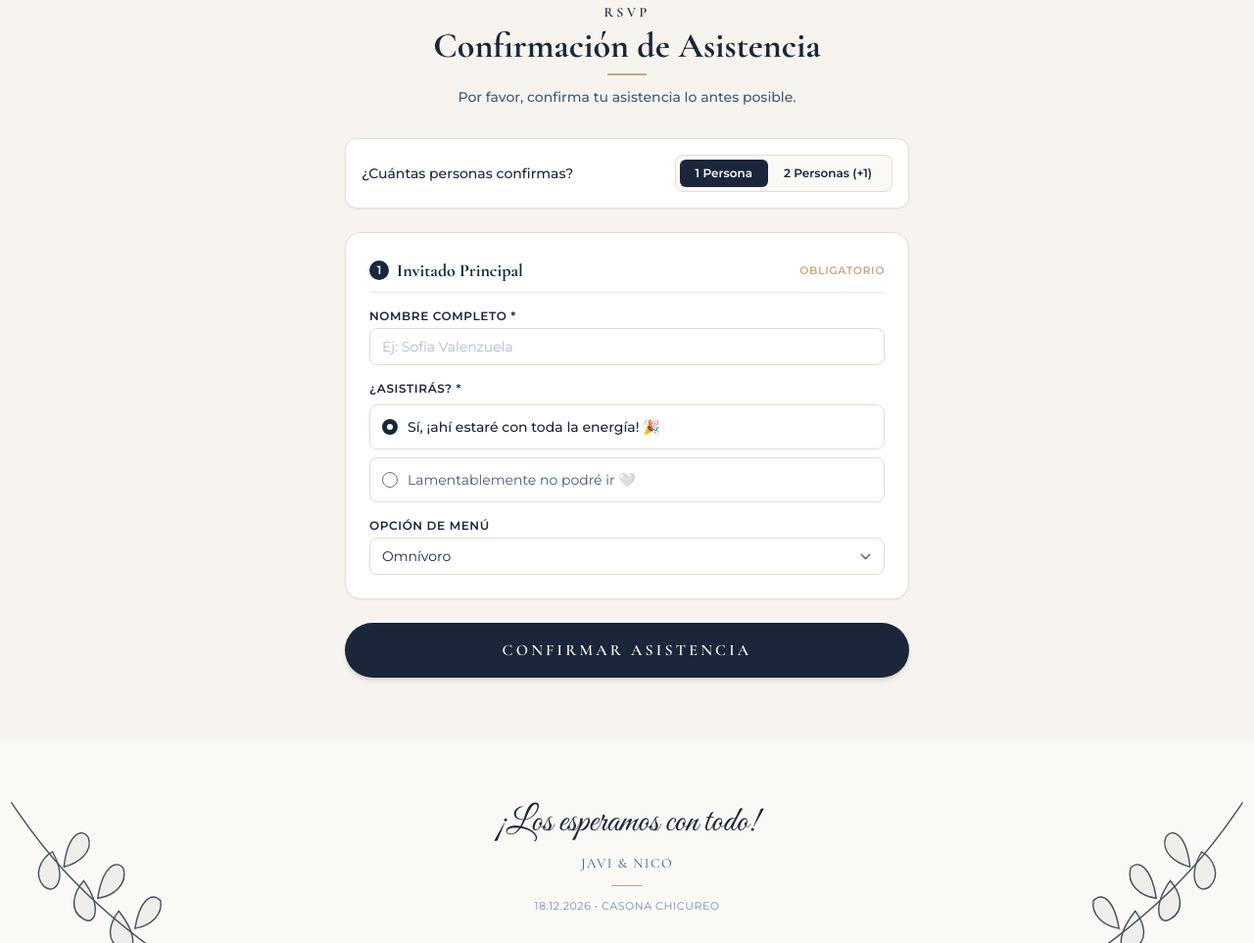
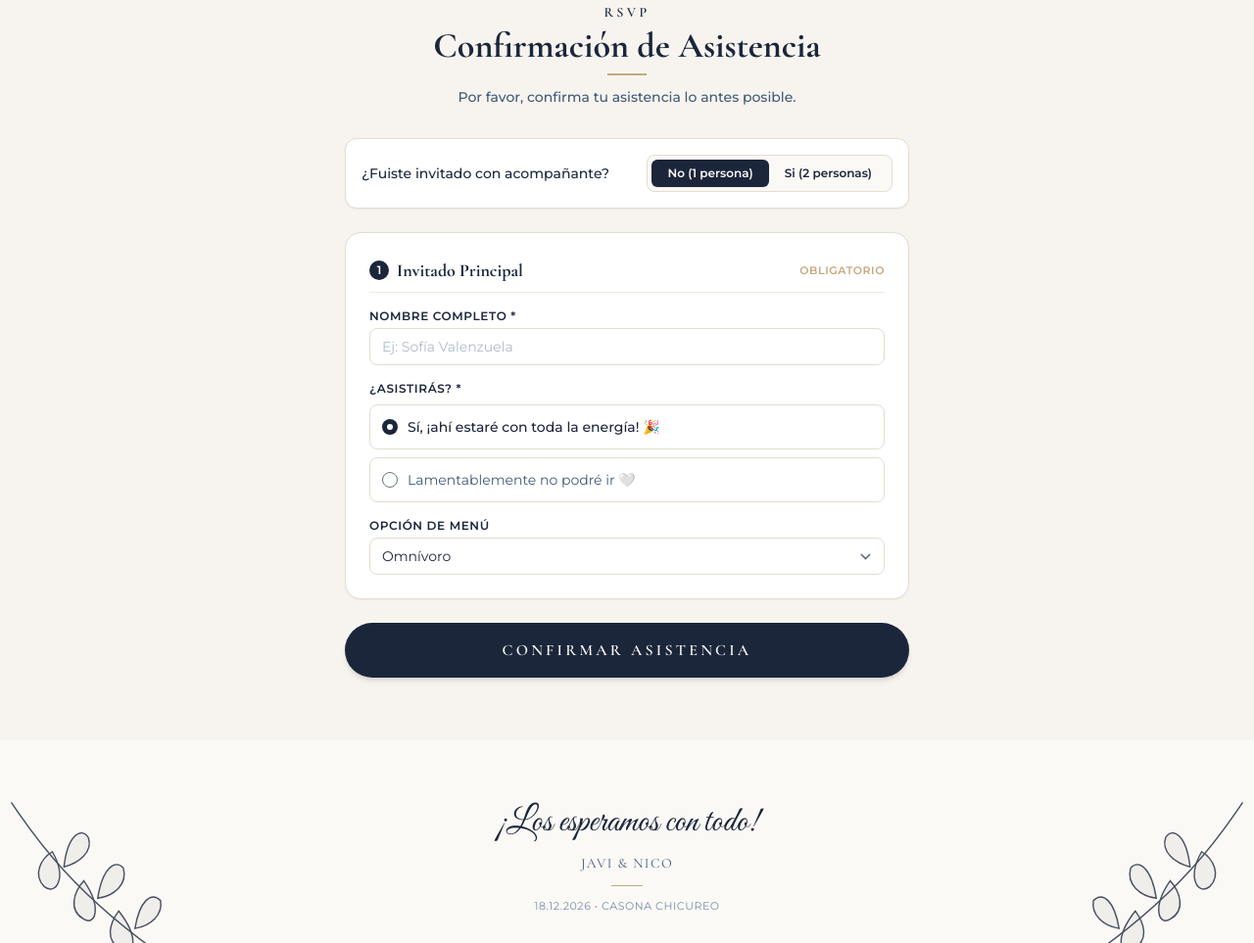
Before and after one commit to NicoMaldos/matri-javi-nico, a plain HTML site: page index.html in a window 1280 px wide. Shown: the part 2472-3435 px from the top of the page at 98% size. Drawn offline with nearby package versions, Linux system fonts and the light colour scheme.

Commit message:
Clarify plus-one RSVP selection

```diff
--- a/index.html
+++ b/index.html
@@ -306,13 +306,13 @@
 <!-- Interactive Guest Count Selector -->
 <form class="space-y-6" id="rsvp-form" onsubmit="handleFormSubmit(event)">
 <div class="bg-white p-4 rounded-xl border border-parchment-border mb-6 flex items-center justify-between shadow-sm">
-<span class="text-xs sm:text-sm font-medium text-navy">¿Cuántas personas confirmas?</span>
+<span class="text-xs sm:text-sm font-medium text-navy">¿Fuiste invitado con acompañante?</span>
 <div aria-label="Cantidad de invitados" class="inline-flex rounded-lg p-1 bg-parchment border border-parchment-border" role="group">
 <button class="px-4 py-1.5 text-xs font-semibold rounded-md transition-all duration-200 bg-navy text-parchment shadow-sm" id="btn-guests-1" onclick="setGuestCount(1)" type="button">
-            1 Persona
+            No (1 persona)
           </button>
 <button class="px-4 py-1.5 text-xs font-semibold rounded-md transition-all duration-200 text-navy hover:text-navy-dark" id="btn-guests-2" onclick="setGuestCount(2)" type="button">
-            2 Personas (+1)
+            Si (2 personas)
           </button>
 </div>
 </div>
```
